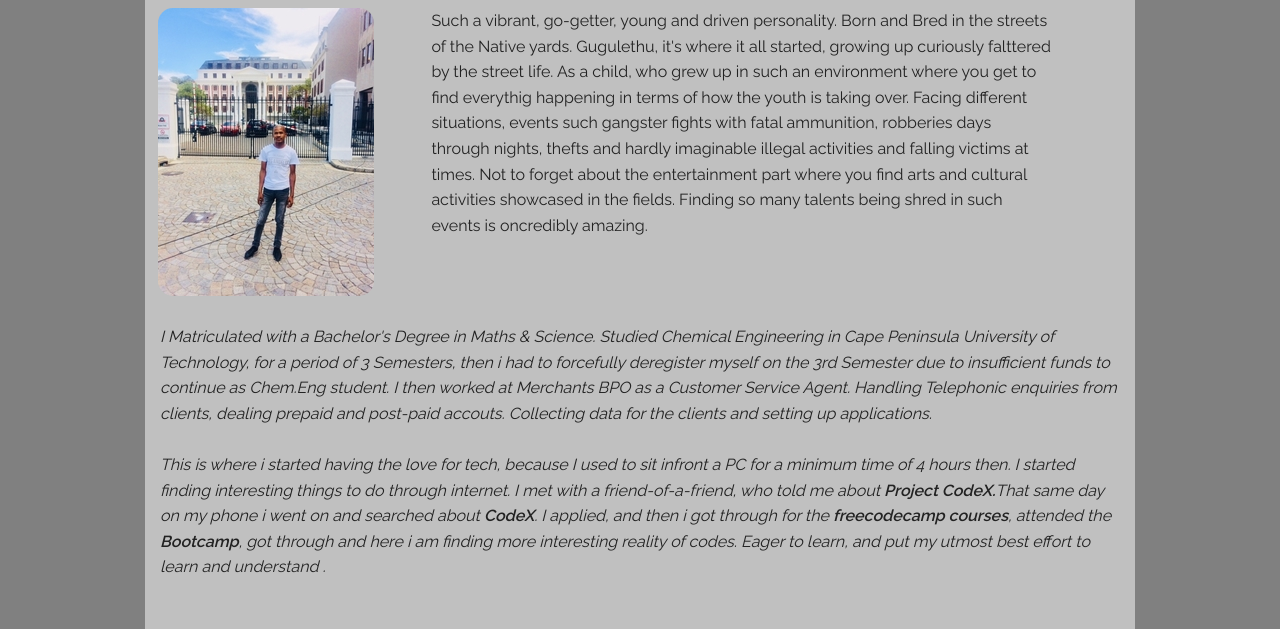
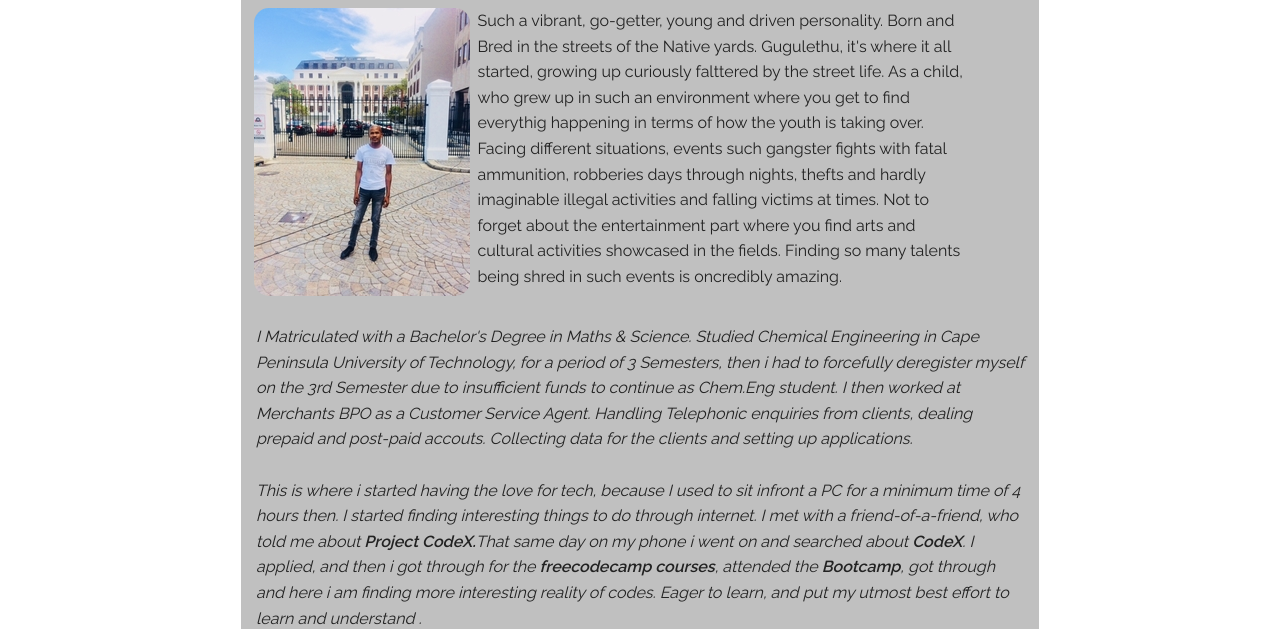
Before and after one commit to Thembisile/Thembisile.github.io, a plain HTML site: page index.html in a window 1280 px wide. Shown: the part 183-812 px from the top of the page. Drawn offline with nearby package versions, Linux system fonts and the light colour scheme.

Commit message:
clear commit

```diff
--- a/index.html
+++ b/index.html
@@ -44,7 +44,7 @@
 </head>
 
 <body>
-  <div id="whole-box">
+  <div class="container">
 
     <br>
     <!-- <div class="container" style="margin-top:-10px">
```
